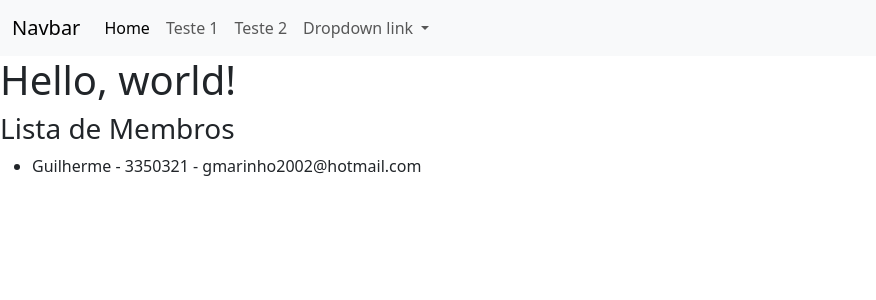
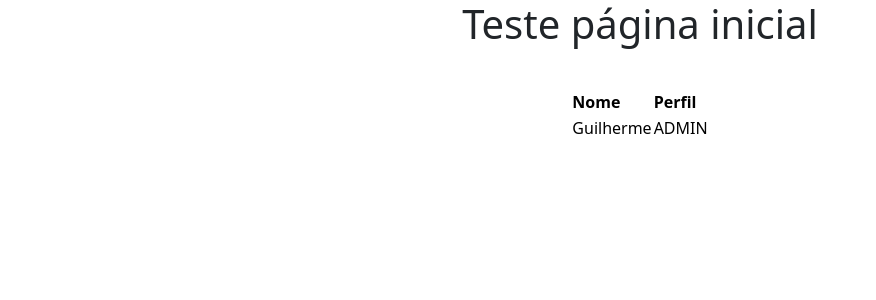
Before and after one commit to gmar02/arquitech-proj, a Flask app: page / in a window 1280 px wide. Shown: the top 300 px of the page, without its empty margins (0-876 px from the left). Run offline with Flask 3, Linux system fonts and the light colour scheme.

Commit message:
[fix] : melhora estrutura do app

```diff
--- a/app.py
+++ b/app.py
@@ -1,30 +1,34 @@
 from flask import Flask, render_template
 from flask_sqlalchemy import SQLAlchemy
 
+###############################################################
+
 app = Flask(__name__)
-app.config["SQLALCHEMY_DATABASE_URI"] = 'sqlite:///data.db'
-app.config["SQLALCHEMY_TRACK_MODIFICATIONS"] = False
+app.config['SQLALCHEMY_DATABASE_URI'] = 'sqlite:///schema.db'
+schema = SQLAlchemy(app)
 
-database = SQLAlchemy(app)
+###############################################################
 
-# tabela de membros do grupo, apenas para teste
-class Membro(database.Model):
-
-    __tablename__ = "membro"
-
-    id = database.Column(database.Integer, primary_key=True)
-    nome = database.Column(database.String(150), unique=True, nullable=False)
-    matricula = database.Column(database.Integer, unique=True, nullable=True)
-    email = database.Column(database.String(200), unique=True, nullable=True)
+class Usuario(schema.Model):
+    id = schema.Column(schema.Integer, primary_key=True)
+    nome = schema.Column(schema.String(200), nullable=False)
+    perfil = schema.Column(schema.String(1), nullable=False)
+    senha = schema.Column(schema.String(200), nullable=False)
 
     def __repr__(self):
-        return f"Membro(id = {self.id}, nome = {self.nome}, matricula = {self.matricula}, email = {self.email}"
+        return '<Usuário %r>' % self.id
 
+###############################################################
 
-@app.route("/")
-def main():
+@app.route("/", methods=['GET'])
+def index():
+    return render_template('index.html')
 
-    # obtendo todos os membros
-    membros = Membro.query.all()
+###############################################################
 
-    return render_template('index.html', membros=membros)
+if __name__ == "__main__":
+
+    with app.app_context():
+        schema.create_all()
+
+    app.run(debug=True)
--- /dev/null
+++ b/templates/base.html
@@ -0,0 +1,17 @@
+<!DOCTYPE html>
+
+<html lang="pt">
+
+    <head>
+        <meta charset="UTF-8" />
+        <meta name="viewport" content="width=device-width,initial-scale=1" />
+        <link rel="icon" href="favicon.png">
+        <link href="https://cdn.jsdelivr.net/npm/bootstrap@5.3.3/dist/css/bootstrap.min.css" rel="stylesheet" integrity="sha384-QWTKZyjpPEjISv5WaRU9OFeRpok6YctnYmDr5pNlyT2bRjXh0JMhjY6hW+ALEwIH" crossorigin="anonymous">
+        {% block head %} {% endblock %}
+    </head>
+
+    <body>
+        {% block body %} {% endblock %}
+    </body>
+
+</html>
--- a/templates/index.html
+++ b/templates/index.html
@@ -1,108 +1,46 @@
-<!DOCTYPE html>
+{% extends 'base.html' %}
 
-<html lang="pt">
 
-<head>
 
-  <meta charset="UTF-8" />
+{% block head %}
 
-  <title>Hello, world!</title>
+    <title>Página Inicial</title>
 
-  <meta name="viewport" content="width=device-width,initial-scale=1" />
+    <style>
+        body {
+            margin: 0%;
+            padding: 0%;
+            display: flex;
+            flex-direction: column;
+            align-items: center;
+            justify-content: center;
+        }
 
-  <meta name="description" content="" />
+    </style>
+{% endblock %}
 
-  <link href="https://cdn.jsdelivr.net/npm/bootstrap@5.3.3
-/dist/css/bootstrap.min.css" rel="stylesheet" crossorigin="anonymous">
 
-  <link rel="icon" href="../static/favicon.png">
 
-  <!--
-  <a target="_blank" href="https://icons8.com/icon/VJz2Ob51dvZJ/website">Web</a> icon by <a target="_blank" href="https://icons8.com">Icons8</a>
-    -->
-</head>
 
-<body>
+{% block body %}
 
-  <nav class="navbar navbar-expand-lg bg-body-tertiary">
+    <h1>Teste página inicial</h1>
 
-    <div class="container-fluid">
+    <hr>
 
-      <a class="navbar-brand" href="#">Navbar</a>
+    <table class="table-primary">
+        <thead>
+            <tr>
+                <th class="col">Nome</th>
+                <th class="col">Perfil</th>
+            </tr>
+        </thead>
+        <tbody>
+            <tr>
+                <td>Guilherme</td>
+                <td>ADMIN</td>
+            </tr>
+        </tbody>
+    </table>
 
-      <button class="navbar-toggler" type="button" data-bs-toggle="collapse" data-bs-target="#navbarNavDropdown" aria-controls="navbarNavDropdown" aria-expanded="false" aria-label="Toggle navigation">
-
-        <span class="navbar-toggler-icon"></span>
-
-      </button>
-
-      <div class="collapse navbar-collapse" id="navbarNavDropdown">
-
-        <ul class="navbar-nav">
-
-          <li class="nav-item">
-
-            <a class="nav-link active" aria-current="page" href="#">Home</a>
-
-          </li>
-
-          <li class="nav-item">
-
-            <a class="nav-link" href="#">Teste 1</a>
-
-          </li>
-
-          <li class="nav-item">
-
-            <a class="nav-link" href="#">Teste 2</a>
-
-          </li>
-
-          <li class="nav-item dropdown">
-
-            <a class="nav-link dropdown-toggle" href="#" role="button" data-bs-toggle="dropdown" aria-expanded="false">
-
-              Dropdown link
-
-            </a>
-
-            <ul class="dropdown-menu">
-
-              <li><a class="dropdown-item" href="#">Ação 1</a></li>
-
-              <li><a class="dropdown-item" href="#">Ação 2</a></li>
-
-              <li><a class="dropdown-item" href="#">Ação 3</a></li>
-
-            </ul>
-
-          </li>
-
-        </ul>
-
-      </div>
-
-    </div>
-
-  </nav>
-
-  <h1>Hello, world!</h1>
-
-  <h3>Lista de Membros</h3>
-
-    <ul>
-        {% for membro in membros %}
-            <li>
-                {{ membro.nome }} - {{ membro.matricula }} - {{ membro.email }}
-            </li>
-        {% else %}
-            <li>Nenhum membro encontrado.</li>
-        {% endfor %}
-    </ul>
-
-  <script src="https://cdn.jsdelivr.net/npm/bootstrap@5.3.3
-/dist/js/bootstrap.bundle.min.js" crossorigin="anonymous"></script>
-
-</body>
-
-</html>
+{% endblock %}
```
Also changed, not shown: README.md.
